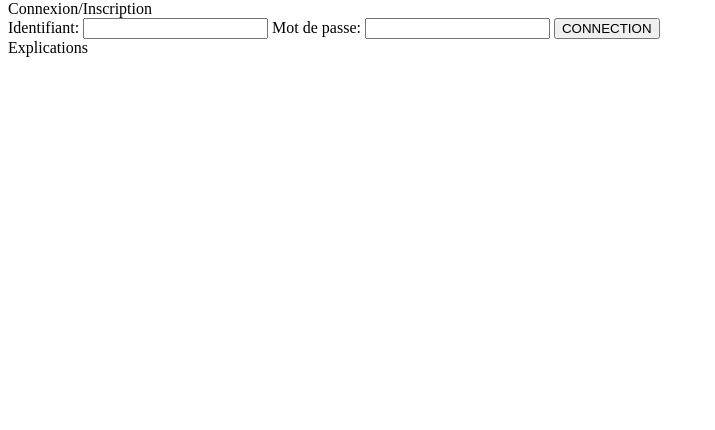
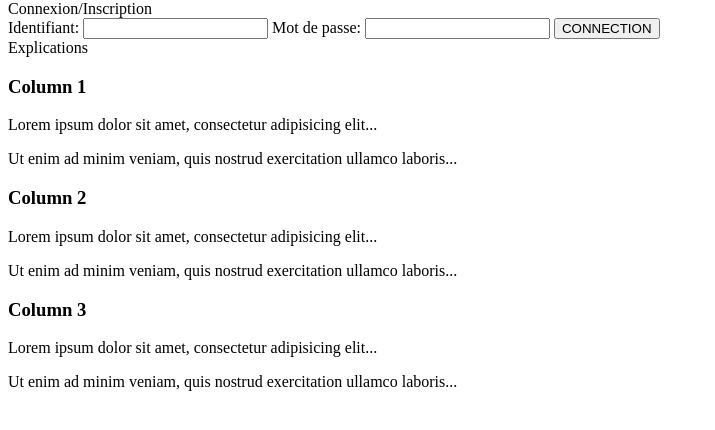
Before and after one commit to Pareom/ProjetWebDev, a PHP site: page / in a window 1280 px wide. Shown: the part 26-456 px from the top of the page, without its empty margins (0-715 px from the left). Run offline with PHP 8.4, Linux system fonts and the light colour scheme.

Commit message:
Bootstrap

```diff
--- a/index.php
+++ b/index.php
@@ -8,6 +8,8 @@ and open the template in the editor.
 <html>
     <head>
         <meta charset="UTF-8">
+
+
         <title></title>
     </head>
     <body>
@@ -32,5 +34,24 @@ and open the template in the editor.
                 Explications
             </div>
         </div>
+        <div class="container">
+            <div class="row">
+              <div class="col-sm-4">
+                <h3>Column 1</h3>
+                <p>Lorem ipsum dolor sit amet, consectetur adipisicing elit...</p>
+                <p>Ut enim ad minim veniam, quis nostrud exercitation ullamco laboris...</p>
+              </div>
+              <div class="col-sm-4">
+                <h3>Column 2</h3>
+                <p>Lorem ipsum dolor sit amet, consectetur adipisicing elit...</p>
+                <p>Ut enim ad minim veniam, quis nostrud exercitation ullamco laboris...</p>
+              </div>
+              <div class="col-sm-4">
+                <h3>Column 3</h3>
+                <p>Lorem ipsum dolor sit amet, consectetur adipisicing elit...</p>
+                <p>Ut enim ad minim veniam, quis nostrud exercitation ullamco laboris...</p>
+              </div>
+            </div>
+        </div>
     </body>
 </html>
```
